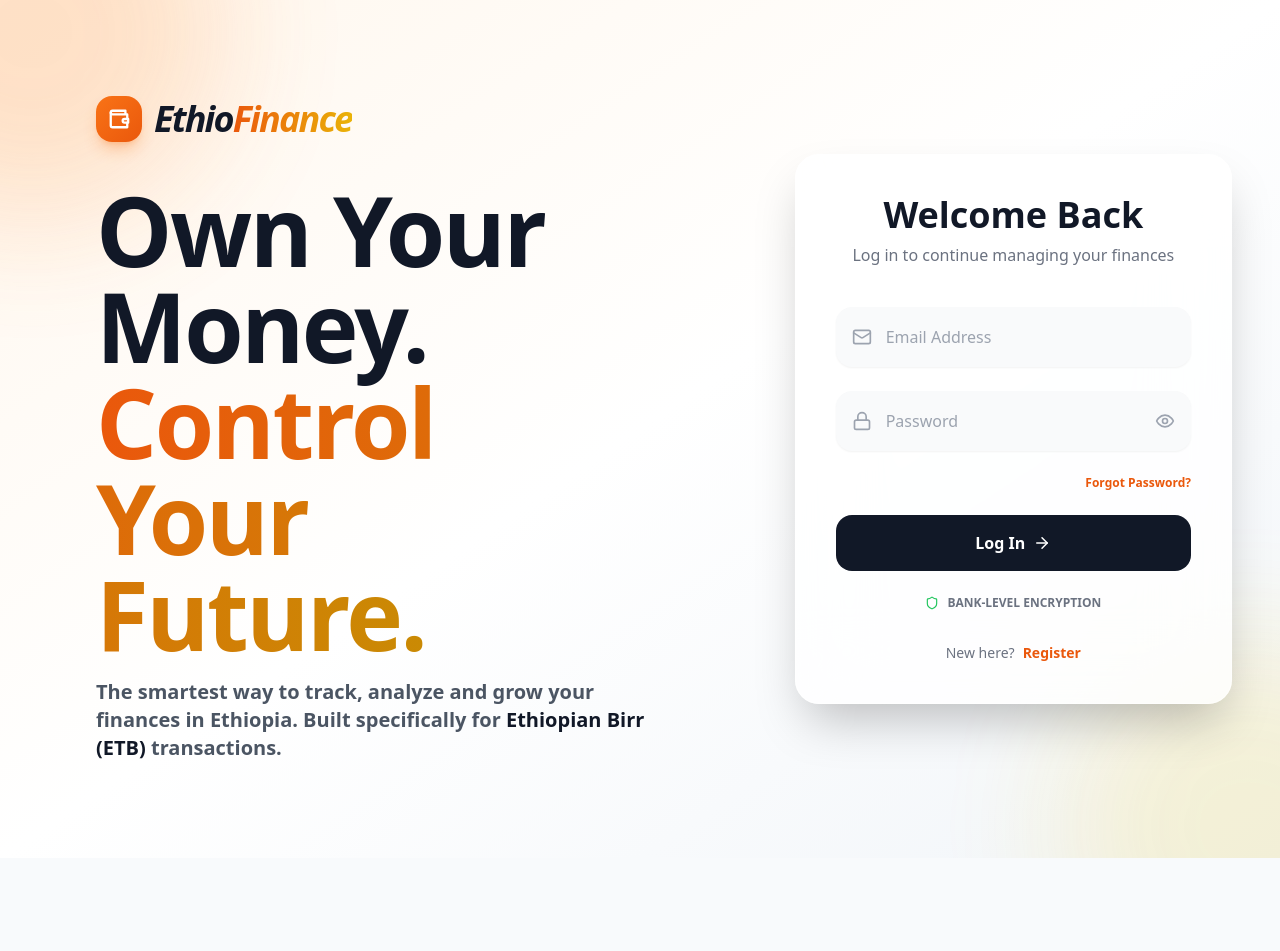
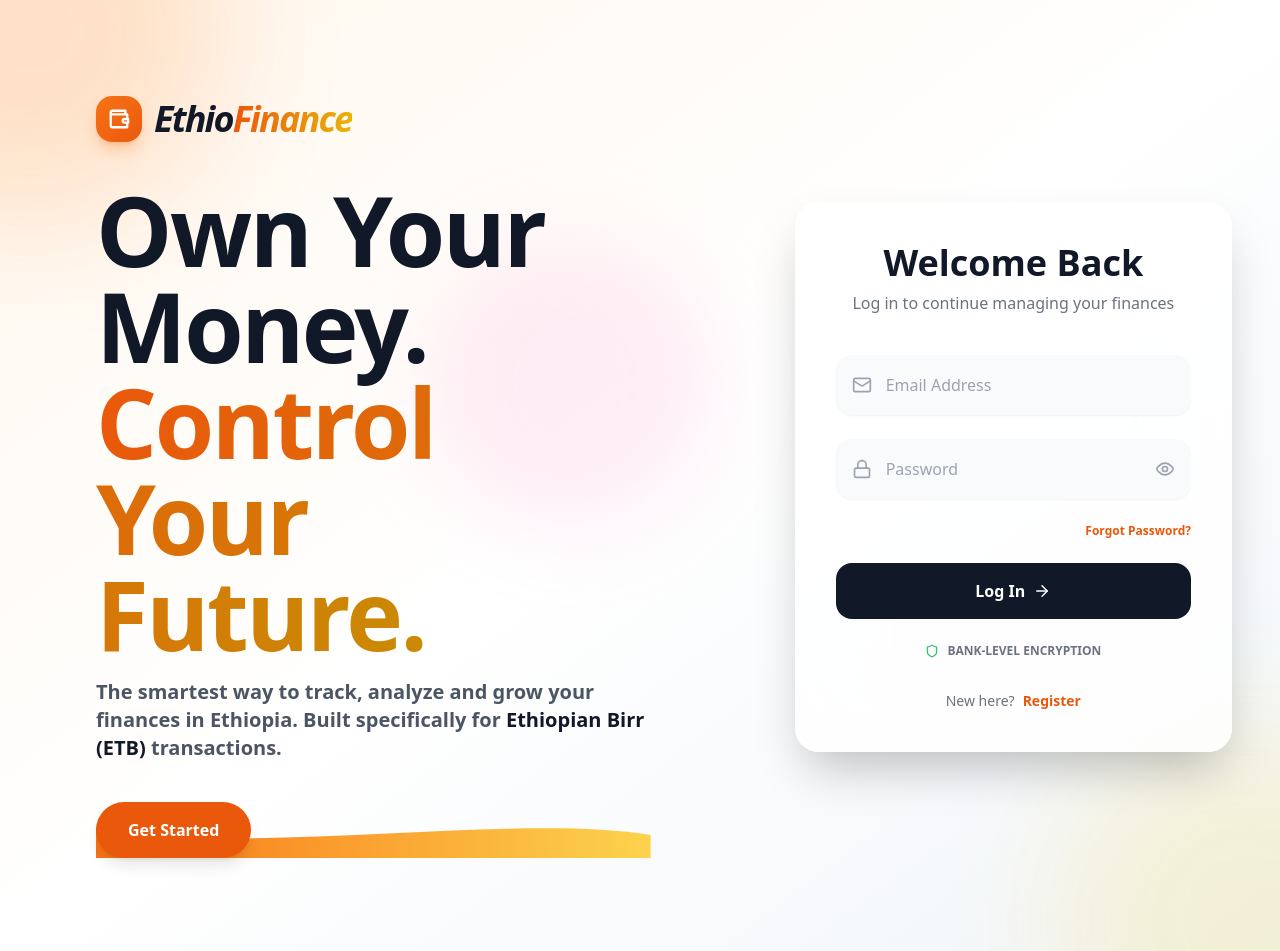
Before and after one commit to abdibiranu30680070/-Personal-Finance-Tracker, a React (Vite) app in the folder frontend/: page / in a window 1280 px wide. Shown: the top 951 px of the page. Before the commit the page ends 858 px from the top, so only its background shows below. Built offline with nearby package versions, Linux system fonts and the light colour scheme.

Commit message:
Docs: Add live walkthrough, deployment guide, and Postman collection. UI: Final premium refinements.

```diff
--- a/frontend/src/components/Welcome/AuthForm.jsx
+++ b/frontend/src/components/Welcome/AuthForm.jsx
@@ -55,7 +55,7 @@ const AuthForm = ({ isLogin, onSubmit, isSubmitting }) => {
     };
 
     return (
-        <form onSubmit={handleSubmit} className="space-y-6">
+        <form onSubmit={handleSubmit} className="space-y-6 animate-fade-in-up">
             {!isLogin && (
                 <InputField
                     icon={<User size={20} />}
--- /dev/null
+++ b/frontend/src/components/Welcome/BackgroundBlobs.jsx
@@ -0,0 +1,15 @@
+import React from "react";
+
+// Decorative moving blobs used on the welcome page background
+const BackgroundBlobs = () => (
+    <div className="absolute inset-0 pointer-events-none overflow-hidden">
+        {/* top-left orange blob */}
+        <div className="absolute -top-40 -left-40 w-96 h-96 bg-orange-400/30 rounded-full blur-3xl animate-pulse" />
+        {/* floating pink swirl */}
+        <div className="absolute top-1/4 left-1/3 w-72 h-72 bg-pink-300/20 rounded-full blur-2xl animate-[spin_20s_linear_infinite]" />
+        {/* bottom-right yellow blob */}
+        <div className="absolute -bottom-40 -right-40 w-96 h-96 bg-yellow-400/20 rounded-full blur-3xl animate-pulse" />
+    </div>
+);
+
+export default BackgroundBlobs;
--- a/frontend/src/components/Welcome/HeroSection.jsx
+++ b/frontend/src/components/Welcome/HeroSection.jsx
@@ -2,9 +2,9 @@ import React from "react";
 import { Wallet } from "lucide-react";
 import Stat from "./Stat";
 
-const HeroSection = () => {
+const HeroSection = ({ onGetStarted }) => {
     return (
-        <div className="w-full relative py-6 md:py-8 lg:py-0">
+        <div className="w-full relative py-6 md:py-8 lg:py-0 animate-fade-in">
             <div className="space-y-6 md:space-y-10 z-10 max-w-full sm:max-w-3xl relative">
                 {/* Logo */}
                 <div className="flex items-center gap-3 animate-fade-in-down">
@@ -32,8 +32,36 @@ const HeroSection = () => {
                     </p>
                 </div>
 
+                {/* Call-to-action button */}
+                <div className="mt-8">
+                    <button
+                        onClick={onGetStarted}
+                        className="px-8 py-4 bg-orange-600 text-white font-bold rounded-full shadow-lg hover:bg-orange-700 hover:shadow-xl transform hover:-translate-y-0.5 transition-all duration-300"
+                    >
+                        Get Started
+                    </button>
+                </div>
+
                 {/* Removed Stats Section - Non Functional */}
             </div>
+
+            {/* decorative wave at bottom */}
+            <svg
+                className="absolute bottom-0 left-0 w-full"
+                viewBox="0 0 1440 120"
+                xmlns="http://www.w3.org/2000/svg"
+            >
+                <path
+                    fill="url(#grad)"
+                    d="M0,40 C360,120 1080,0 1440,60 L1440,120 L0,120 Z"
+                />
+                <defs>
+                    <linearGradient id="grad" x1="0%" y1="0%" x2="100%" y2="0%">
+                        <stop offset="0%" stopColor="#F97316" />
+                        <stop offset="100%" stopColor="#FCD34D" />
+                    </linearGradient>
+                </defs>
+            </svg>
         </div>
     );
 };
--- a/frontend/src/pages/Welcome.jsx
+++ b/frontend/src/pages/Welcome.jsx
@@ -4,11 +4,15 @@ import { Shield } from "lucide-react";
 import toast from "react-hot-toast";
 import HeroSection from "../components/Welcome/HeroSection";
 import AuthForm from "../components/Welcome/AuthForm";
+import BackgroundBlobs from "../components/Welcome/BackgroundBlobs";
+import { useRef } from "react";
 
 const Welcome = () => {
     const { handleAuth } = useData();
     const [isLogin, setIsLogin] = useState(true);
     const [isSubmitting, setIsSubmitting] = useState(false);
+
+    const authRef = useRef(null);
 
     const onAuthSubmit = async (authData) => {
         setIsSubmitting(true);
@@ -38,23 +42,22 @@ const Welcome = () => {
         }
     };
 
+    const scrollToAuth = () => {
+        authRef.current?.scrollIntoView({ behavior: "smooth" });
+    };
+
     return (
         <div className="min-h-screen w-full flex flex-col lg:flex-row font-sans bg-gradient-to-br from-orange-50 via-white to-slate-100 relative overflow-x-hidden">
-            {/* Animated Background Glows - Contained */}
-            <div className="absolute top-0 left-0 w-full h-full pointer-events-none overflow-hidden h-96">
-                <div className="absolute -top-40 -left-40 w-96 h-96 bg-orange-400/30 rounded-full blur-3xl animate-pulse" />
-            </div>
-            <div className="absolute bottom-0 right-0 w-full h-full pointer-events-none overflow-hidden h-96">
-                <div className="absolute -bottom-40 -right-40 w-96 h-96 bg-yellow-400/20 rounded-full blur-3xl animate-pulse" />
-            </div>
+            {/* decorative animated blobs */}
+            <BackgroundBlobs />
 
             <div className="w-full lg:w-7/12 flex items-center justify-center p-6 sm:p-12 lg:p-16 xl:p-24 relative z-10">
-                <HeroSection />
+                <HeroSection onGetStarted={scrollToAuth} />
             </div>
 
             {/* Right Auth Section */}
-            <div className="flex items-center justify-center w-full lg:w-5/12 p-4 sm:p-8 lg:p-12 relative z-10">
-                <div className="w-full max-w-md bg-white/80 backdrop-blur-2xl p-6 sm:p-10 rounded-3xl shadow-2xl border border-white/50">
+            <div ref={authRef} className="flex items-center justify-center w-full lg:w-5/12 p-4 sm:p-8 lg:p-12 relative z-10 animate-fade-in">
+                <div className="w-full max-w-md bg-white/80 backdrop-blur-2xl p-6 sm:p-10 rounded-3xl shadow-2xl hover:shadow-3xl transition-shadow border border-white/50">
                     <div className="text-center mb-10">
                         <h2 className="text-4xl font-extrabold text-gray-900 mb-2">
                             {isLogin ? "Welcome Back" : "Create Account"}
@@ -81,7 +84,7 @@ const Welcome = () => {
                         {isLogin ? "New here?" : "Already have an account?"}
                         <button
                             onClick={() => setIsLogin(!isLogin)}
-                            className="ml-2 text-orange-600 font-bold hover:underline"
+                            className="ml-2 text-orange-600 font-bold hover:underline hover:text-orange-700 transition-colors"
                         >
                             {isLogin ? "Register" : "Log In"}
                         </button>
```
Also changed, not shown: 4 other files (tests, documents, lock files or other folders).
